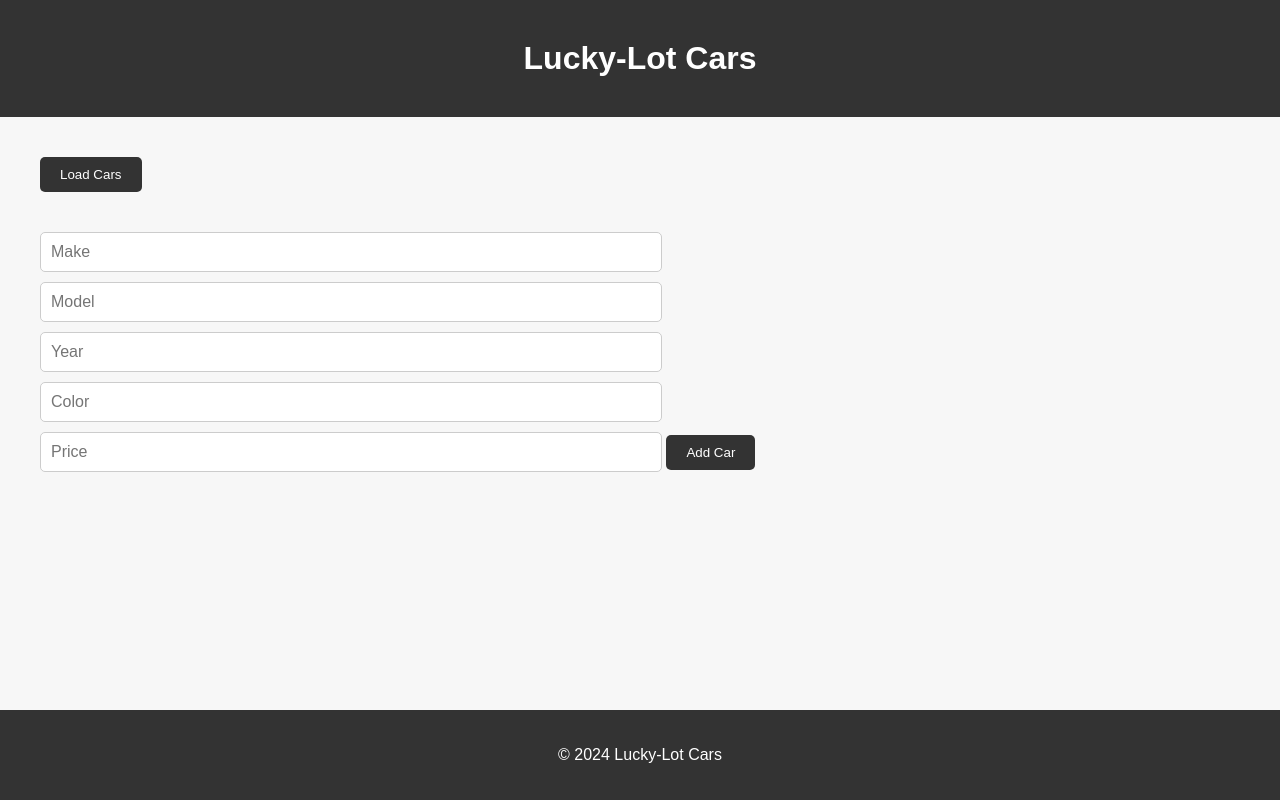
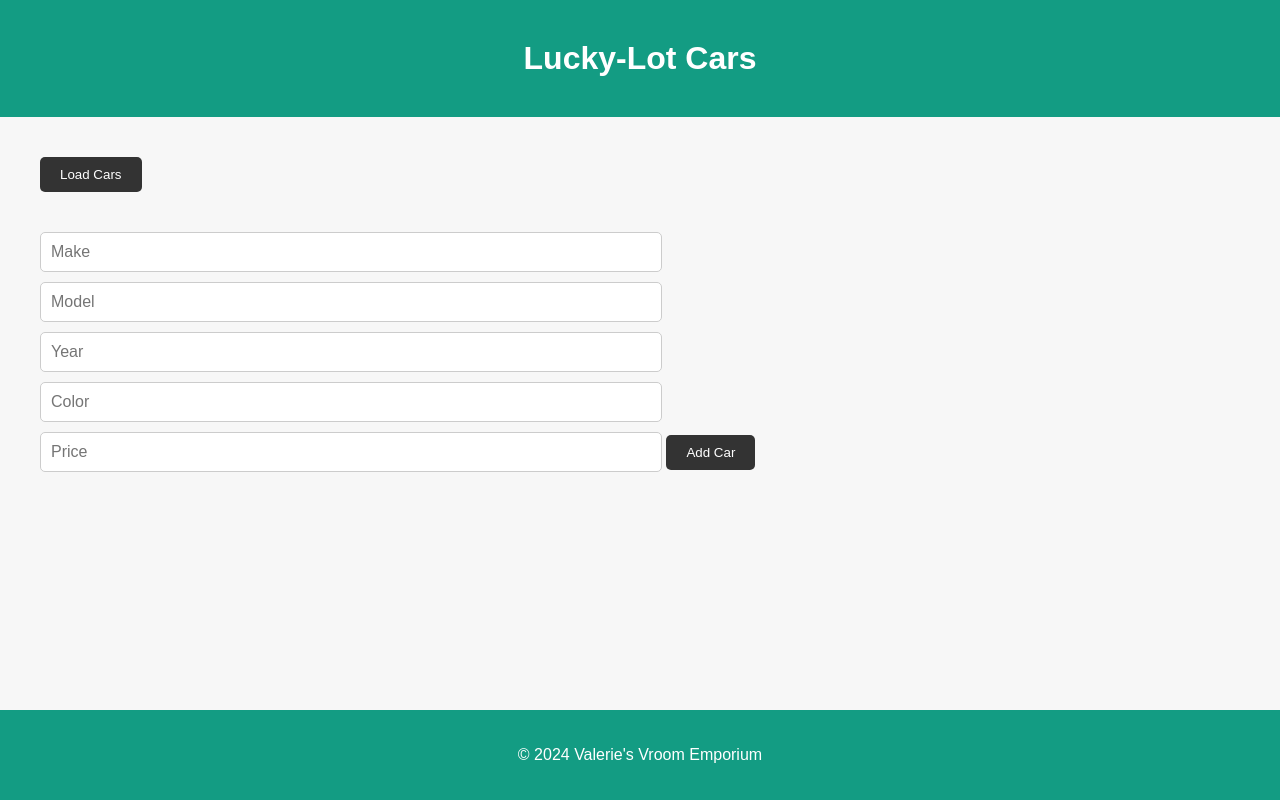
Before and after one commit to ValerieC123/cars-repo, a website: page src/index.html in a window 1280 px wide. Drawn offline with Linux system fonts and the light colour scheme.

Commit message:
2nd Commit

```diff
--- a/src/index.html
+++ b/src/index.html
@@ -35,7 +35,7 @@
 
     </main>
     <footer>
-        <p>&copy; 2024 Lucky-Lot Cars</p>
+        <p>&copy; 2024 Valerie's Vroom Emporium</p>
     </footer>
 
 </body>
--- a/src/styles.css
+++ b/src/styles.css
@@ -1,5 +1,5 @@
 body {
-  font-family: Arial, sans-serif;
+  font-family:fantasy;
   margin: 0;
   padding: 0;
   background-color: #f7f7f7;
@@ -12,7 +12,7 @@ body {
 }
 
 header {
-  background-color: #333;
+  background-color: #139c83;
   color: #fff;
   padding: 20px 0;
   text-align: center;
@@ -96,7 +96,7 @@ input[type="submit"]:hover {
 }
 
 footer {
-  background-color: #333;
+  background-color: #139c83;
   color: #fff;
   text-align: center;
   padding: 20px 0;
```
